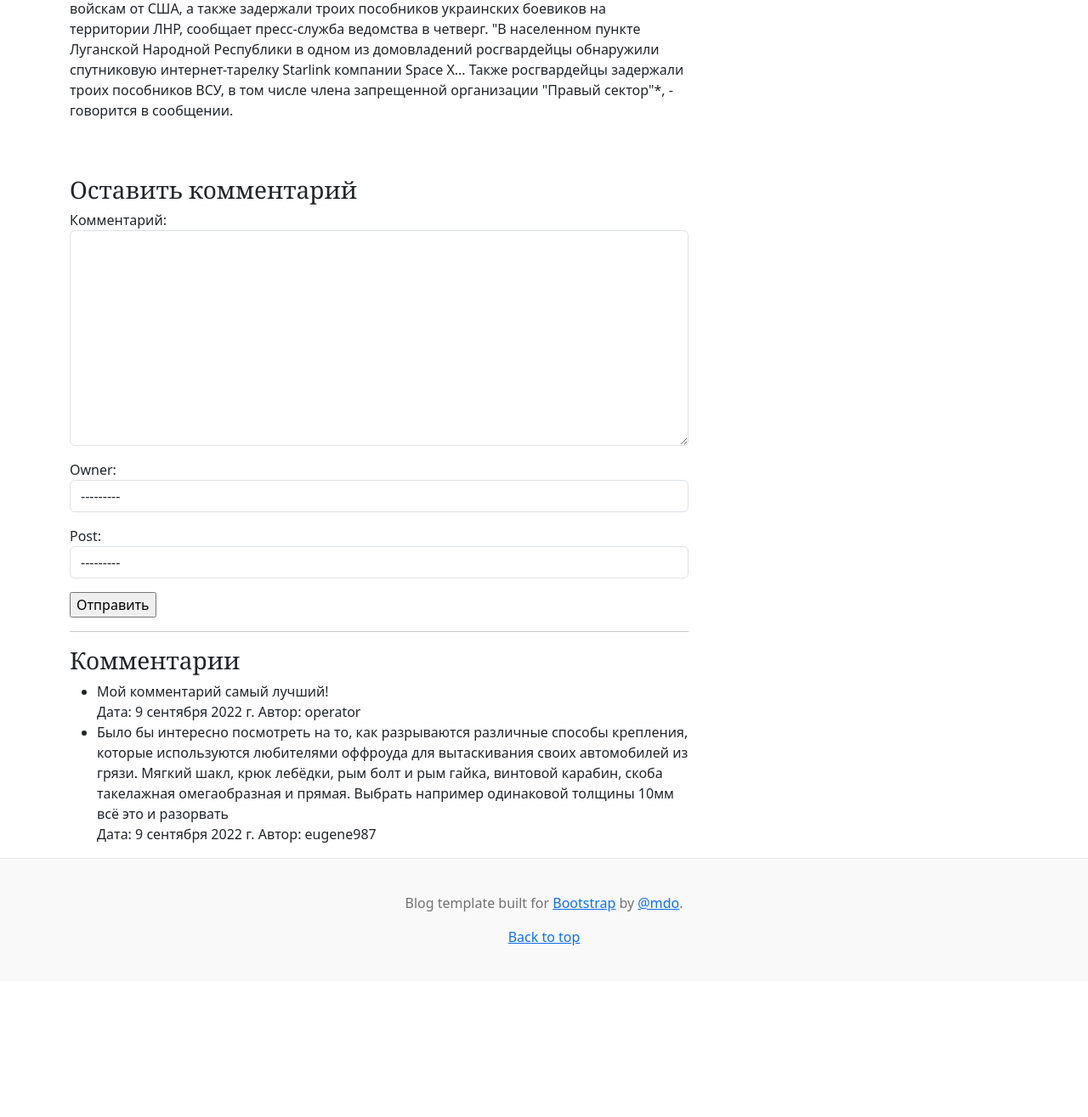
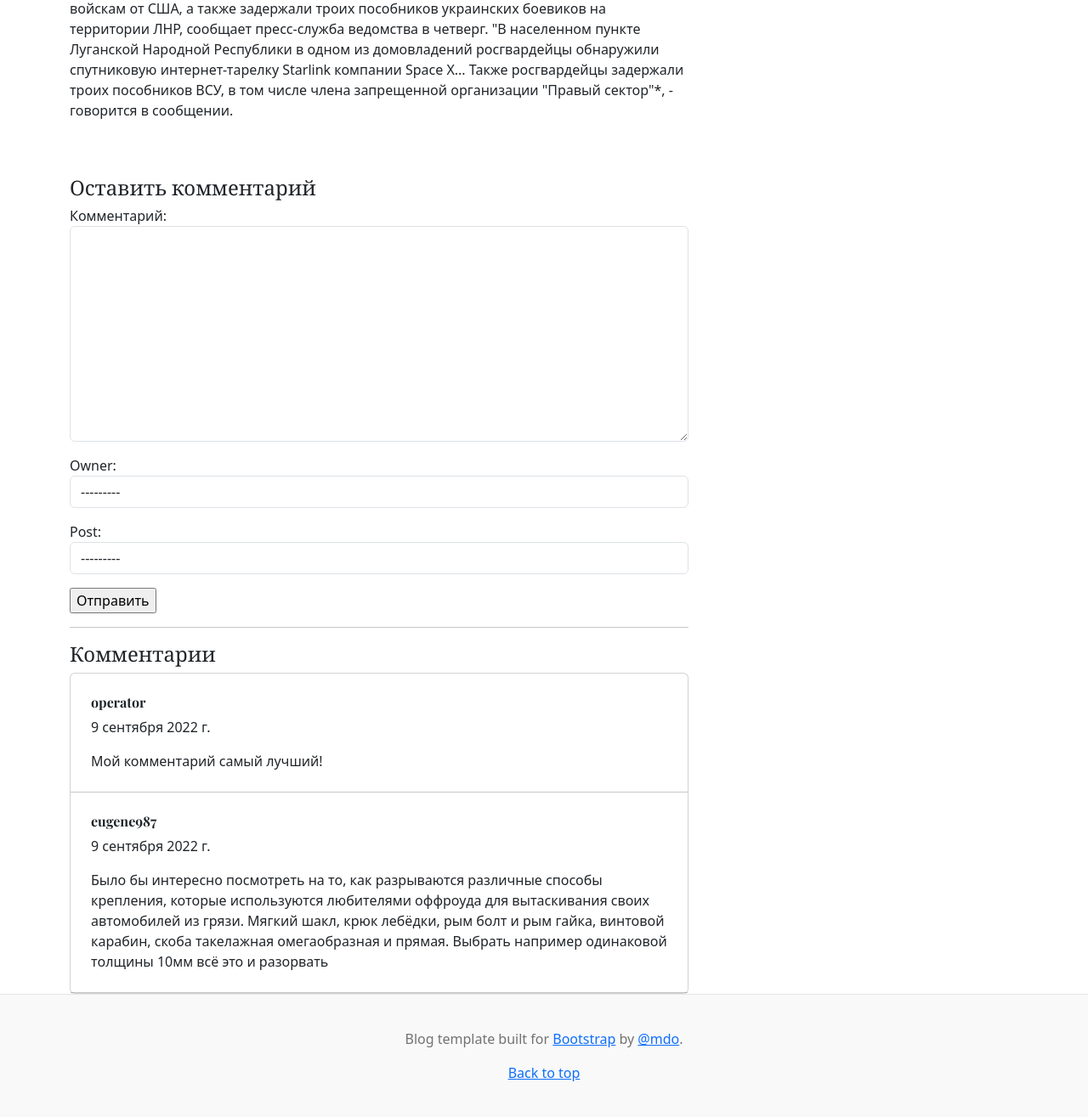
Before and after one commit to evgzai87/learning, a Django app: page /posts/3 in a window 1280 px wide. Shown: the part 725-2040 px from the top of the page at 85% size. Before the commit the page ends 1838 px from the top, so only its background shows below. Run offline with Django 4.2, Linux system fonts and the light colour scheme; data comes from the database, SQL or seed files in the repository; both versions use the stored data as it was after the commit; some libraries are stand-ins or nearby versions.

Commit message:
New comment system. 1. Created new model Comment. 2. Created template for user's comments. 3. Re-wrote view function for the post detail. 4. Created comment form. 5. Added css classes to the comments page.

```diff
--- a/blogz/blog/forms.py
+++ b/blogz/blog/forms.py
@@ -1,7 +1,4 @@
-from django.contrib.auth.models import User
-from django import forms
-from django.forms import ModelForm, Form
-from django.forms import Form
+from django.forms import ModelForm
 from .models import Post, Comment
 
 
--- a/blogz/blog/templates/blog/comment.html
+++ b/blogz/blog/templates/blog/comment.html
@@ -1,4 +1,4 @@
-<h3>Оставить комментарий</h3>
+<h4>Оставить комментарий</h4>
 <form method="post">
     {% csrf_token %}
     {{ form.as_p }}
--- /dev/null
+++ b/blogz/blog/templates/blog/comment_list.html
@@ -0,0 +1,17 @@
+<h4>Комментарии</h4>
+
+{% if comment_list %}
+<div class="card">
+{% for comment in comment_list %}
+
+  <div class="card-body p-4">
+    <h6>{{ comment.owner }}</h6>
+    <p class="mb-3">{{ comment.publication_date | date }}</p>
+    <p class="mb-0">{{ comment.content }}</p>
+  </div>
+
+<hr class="my-0">
+
+{% endfor %}
+</div>
+{% endif %}
--- a/blogz/blog/templates/blog/post_detail.html
+++ b/blogz/blog/templates/blog/post_detail.html
@@ -18,21 +18,8 @@
         </article>
 
         {% include 'blog/comment.html' %}
-
         <hr>
-        <h3>Комментарии</h3>
-        {% if comment_list %}
-            <ul>
-                {% for comment in comment_list %}
-                    <li>
-                        {{ comment.content }} <br>
-                        Дата: {{ comment.publication_date | date }}
-                        Автор: {{ comment.owner }}
-                    </li>
-                {% endfor %}
-            </ul>
-        {% endif %}
-
+        {% include 'blog/comment_list.html' %}
     </div>
 </div>
 
```
Also changed, not shown: blogz/db.sqlite3.
